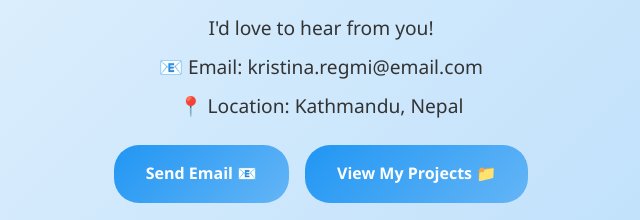
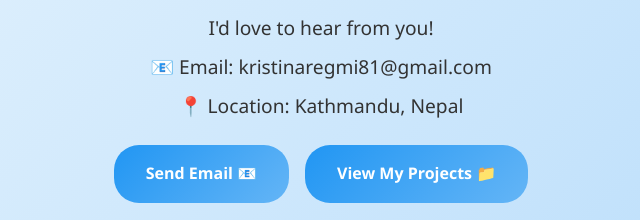
Before and after one commit to dillibhandari/kristina_portfolio, a plain HTML site: page index.html in a window 1280 px wide. Shown: the part 3502-3722 px from the top of the page, 319-959 px from the left. Drawn offline with Linux system fonts and the light colour scheme.

Commit message:
update email

```diff
--- a/index.html
+++ b/index.html
@@ -148,7 +148,7 @@
             <div class="contact-info">
                 <h3>Let's Connect!</h3>
                 <p>I'd love to hear from you!</p>
-                <p>📧 Email: kristina.regmi@email.com</p>
+                <p>📧 Email: kristinaregmi81@gmail.com</p>
                 <p>📍 Location: Kathmandu, Nepal</p>
                 <div class="contact-buttons">
                     <a href="mailto:kristinaregmi@email.com" class="contact-btn">Send Email 📧</a>
```
